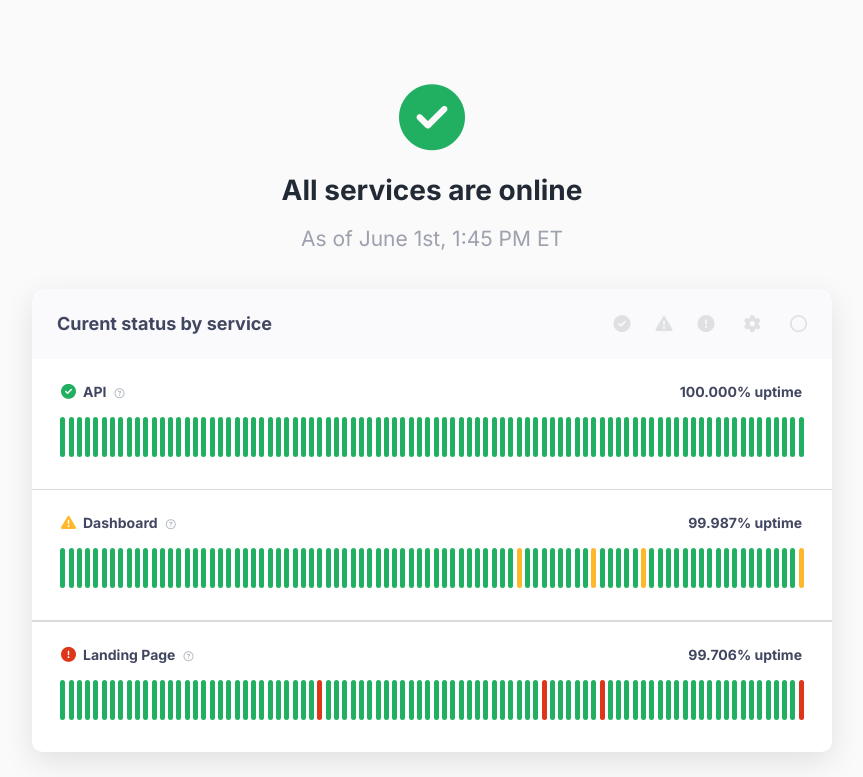
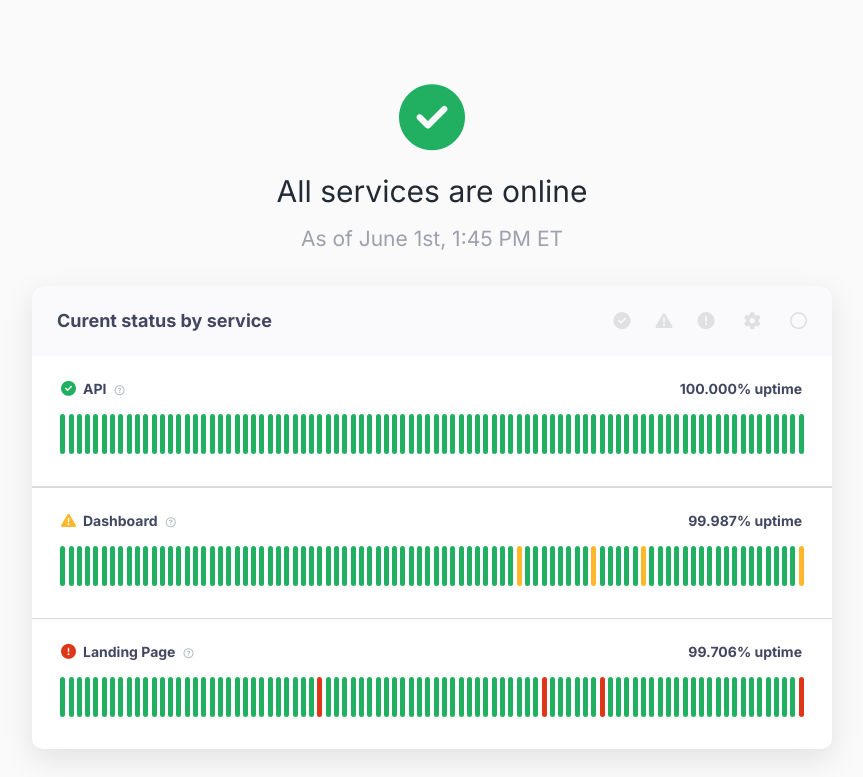
Before and after one commit to sabinabale/bs-statuspage, a plain HTML site: page index.html in a window 1280 px wide. Shown: the part 80-857 px from the top of the page, without its empty margins (208-1071 px from the left). Drawn offline with Linux system fonts and the light colour scheme.

Commit message:
Update styles.css

```diff
--- a/css/styles.css
+++ b/css/styles.css
@@ -87,14 +87,14 @@ footer,
 }
 
 h1 {
-  font-size: 2.8rem;
-  font-weight: 600;
+  font-size: 3rem;
+  font-weight: 500;
   line-height: 4rem;
   color: #222b35;
 }
 
 h2 {
-  line-height: 2rem;
+  line-height: 1.5rem;
   font-weight: 400;
   color: #42476180;
 }
```
